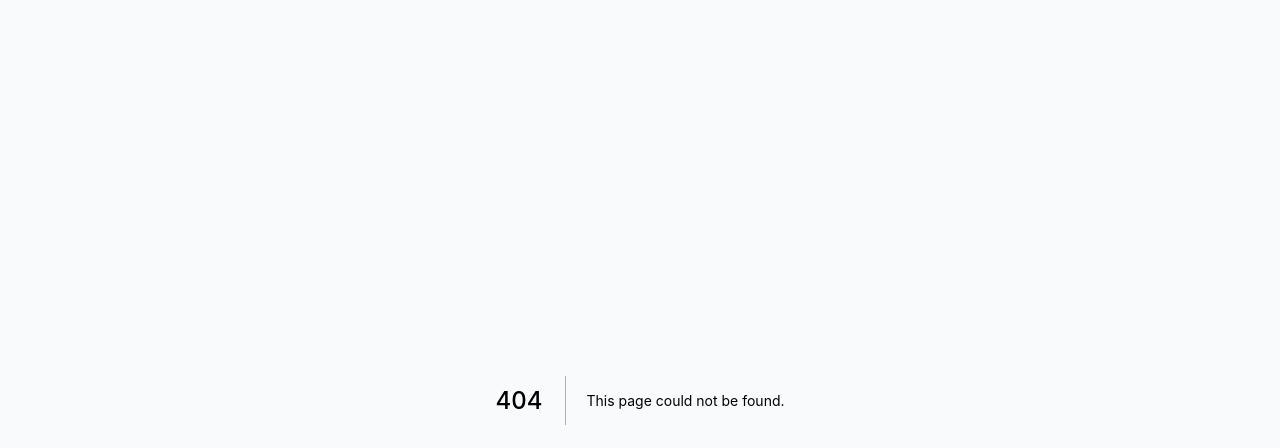
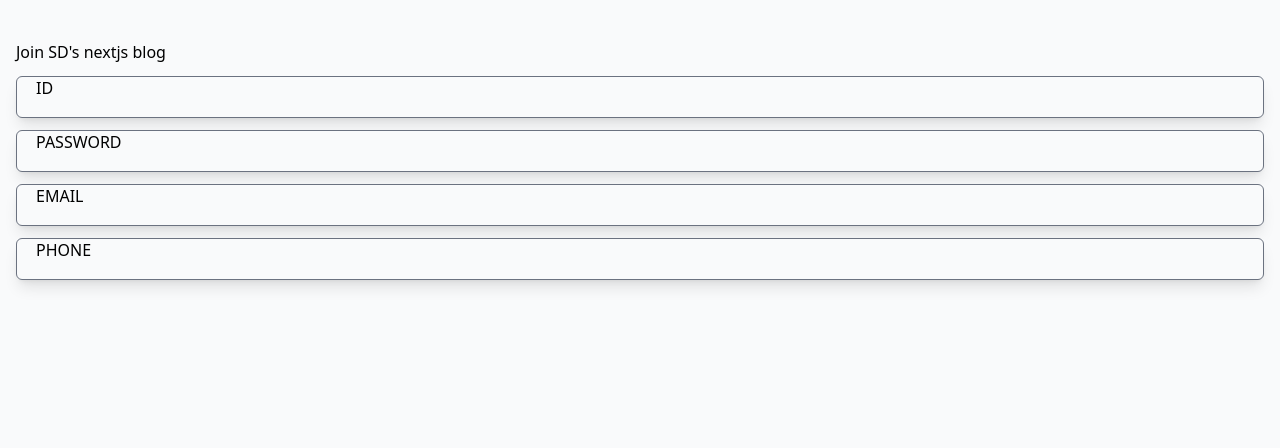
Before and after one commit to powercording/nextblog, a Next.js app: page /login/join in a window 1280 px wide. Before the commit this address had no page. Shown: the top 448 px of the page. Built offline with nearby package versions, Linux system fonts and the light colour scheme.

Commit message:
login and join structure

```diff
--- /dev/null
+++ b/components/Button.tsx
@@ -0,0 +1,28 @@
+import Link from "next/link";
+import { MouseEventHandler } from "react";
+
+interface ButtonInterface {
+  type: "button" | "submit" | "reset";
+  children?: React.ReactNode;
+  onClick: MouseEventHandler<HTMLButtonElement>;
+  href: string;
+  [key: string]: any;
+}
+
+export default function Button({
+  children,
+  type,
+  href,
+  onClick,
+  ...rest
+}: ButtonInterface) {
+  return (
+    <button
+      type={type}
+      onClick={onClick}
+      className={`py-2 px-3 bg-gray-400 rounded-md text-white hover:bg-gray-500 w-full text-center`}
+    >
+      {children}
+    </button>
+  );
+}
--- a/components/Input.tsx
+++ b/components/Input.tsx
@@ -18,17 +18,22 @@ export default function Input({
   ...rest
 }: InputType) {
   return (
-    <div className="flex flex-col items-center w-full group ">
-      <label htmlFor={name} className="cursor-pointer">
-        {label}
-      </label>
+    <div className="flex flex-col items-center w-full relative">
       <input
+        required
         id={name}
         type={type}
         {...register}
         {...rest}
-        className="w-full rounded-md focus:outline-none focus:border-black focus:ring-gray-400 shadow-lg "
+        className="peer w-full rounded-md focus:outline-none focus:border-black focus:ring-gray-400 shadow-lg bg-gray-50"
       />
+      <label
+        htmlFor={name}
+        className="transition-all duration-500 cursor-pointer absolute left-5 peer-focus:-top-3 peer-focus:bg-gray-50 peer-focus:px-2 peer-focus:border-x peer-focus:border-x-gray-500
+        peer-valid:-top-3 peer-valid:bg-gray-50 peer-valid:px-2 peer-valid:border-x-2 peer-valid:border-x-gray-500"
+      >
+        {label}
+      </label>
     </div>
   );
 }
--- a/pages/login/index.tsx
+++ b/pages/login/index.tsx
@@ -1,29 +1,39 @@
 import { NextPage } from "next";
-import React, { useRef } from "react";
+import Link from "next/link";
+import { useRouter } from "next/router";
+import React from "react";
 import { useForm } from "react-hook-form";
+import Button from "../../components/Button";
 import Input from "../../components/Input";
-import { Tooltip } from "../../components/Tooltip";
 
 const Login: NextPage = () => {
-  const { register } = useForm();
-  const tooltipRef = useRef<HTMLDivElement>();
-  console.log(tooltipRef);
+  const { register, handleSubmit } = useForm();
+  const route = useRouter();
+  function buttonClick(e: React.SyntheticEvent<HTMLButtonElement, MouseEvent>) {
+    e.preventDefault();
+    route.push("/login/join").then((what) => console.log(what));
+  }
+
+  const submitEvent: () => void = () => {
+    console.log("hi");
+  };
 
   return (
-    <div className="flex flex-col justify-center items-center py-10 w-full lg:w-2/4 mx-auto ">
-      <div className="mb-10">
-        <h1 className="shadow-lg"> SD's nextjs Blog</h1>
+    <div className="w-full lg:w-2/4 mx-auto divide-y divide-gray-600 ">
+      <div className="py-10">
+        <h1 className="px-5"> SD's nextjs Blog</h1>
       </div>
-      <form action="">
+      <form
+        onSubmit={handleSubmit(submitEvent)}
+        className="flex flex-col py-10 items-center"
+      >
         <div className="w-full flex px-4 items-center justify-around gap-3">
-          <Tooltip ref={tooltipRef} tip="ㅇ앙?">
           <Input
             name="id"
             label="ID"
             type="text"
             register={register("id", { required: "아이디를 입력해주세요" })}
           />
-          </Tooltip>
 
           <Input
             name="password"
@@ -34,8 +44,16 @@ const Login: NextPage = () => {
             })}
           />
         </div>
+        <div className=" flex justify-around w-full gap-3 px-4 mt-5">
+          <Button href={"login"} type="submit" onClick={buttonClick}>
+            <p className="font-medium text-md">접속합니다</p>
+          </Button>
+
+          <Button href={"/login/join"} type="button" onClick={buttonClick}>
+            <p className="font-medium text-md">가입할게요</p>
+          </Button>
+        </div>
       </form>
-      <h2 className="mt-5 cursor-pointer">환영합니다.</h2>
     </div>
   );
 };
--- /dev/null
+++ b/pages/login/join.tsx
@@ -0,0 +1,38 @@
+import { NextPage } from "next";
+import { useForm } from "react-hook-form";
+import Input from "../../components/Input";
+
+const Join: NextPage = () => {
+  const { register } = useForm();
+  return (
+    <div className="py-10 px-4 flex flex-col gap-3">
+      <h1>Join SD's nextjs blog</h1>
+      <Input
+        label="ID"
+        name="id"
+        type="text"
+        register={register("id", { required: "아이디를 입력해주세요" })}
+      />
+      <Input
+        label="PASSWORD"
+        name="password"
+        type="text"
+        register={register("password", { required: "비밀번호를 입력해주세요" })}
+      />
+      <Input
+        label="EMAIL"
+        name="email"
+        type="text"
+        register={register("email", { required: "이메일을 입력해주세요" })}
+      />
+      <Input
+        label="PHONE"
+        name="phone"
+        type="number"
+        register={register("phone", { required: "연락처를 입력해주세요" })}
+      />
+    </div>
+  );
+};
+
+export default Join;
```
Lines whose indentation alone changed are shown as unchanged.
